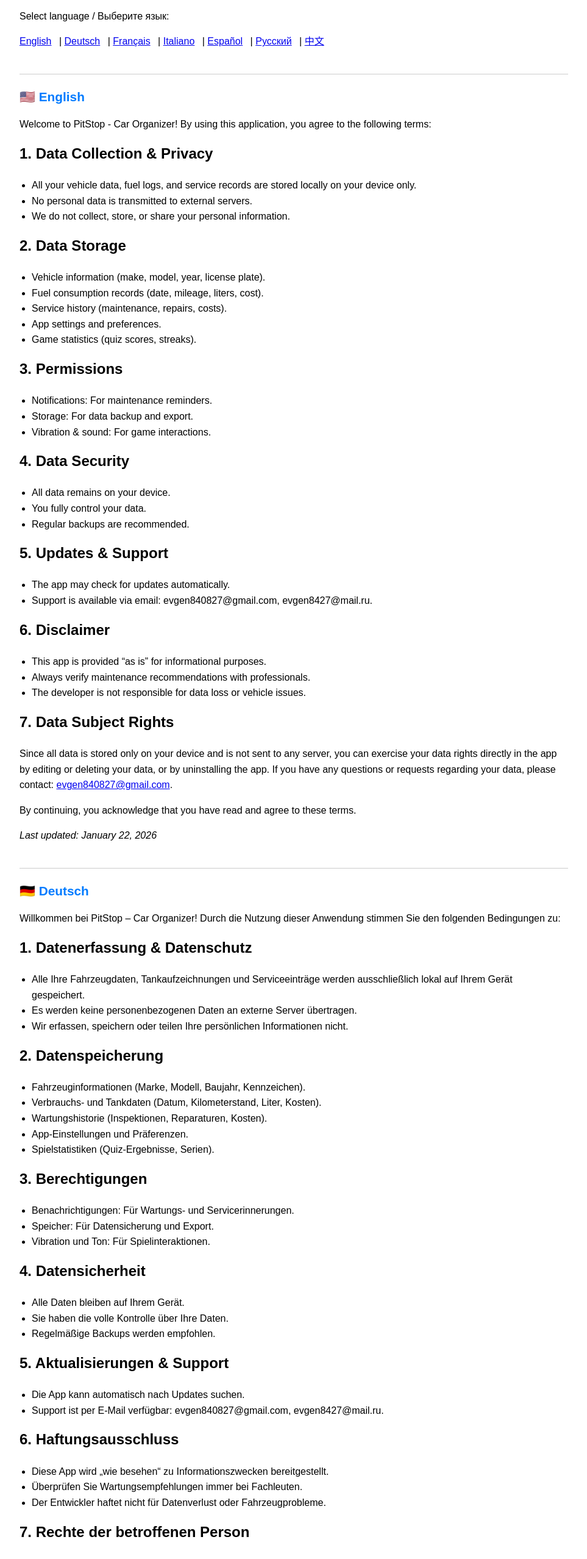
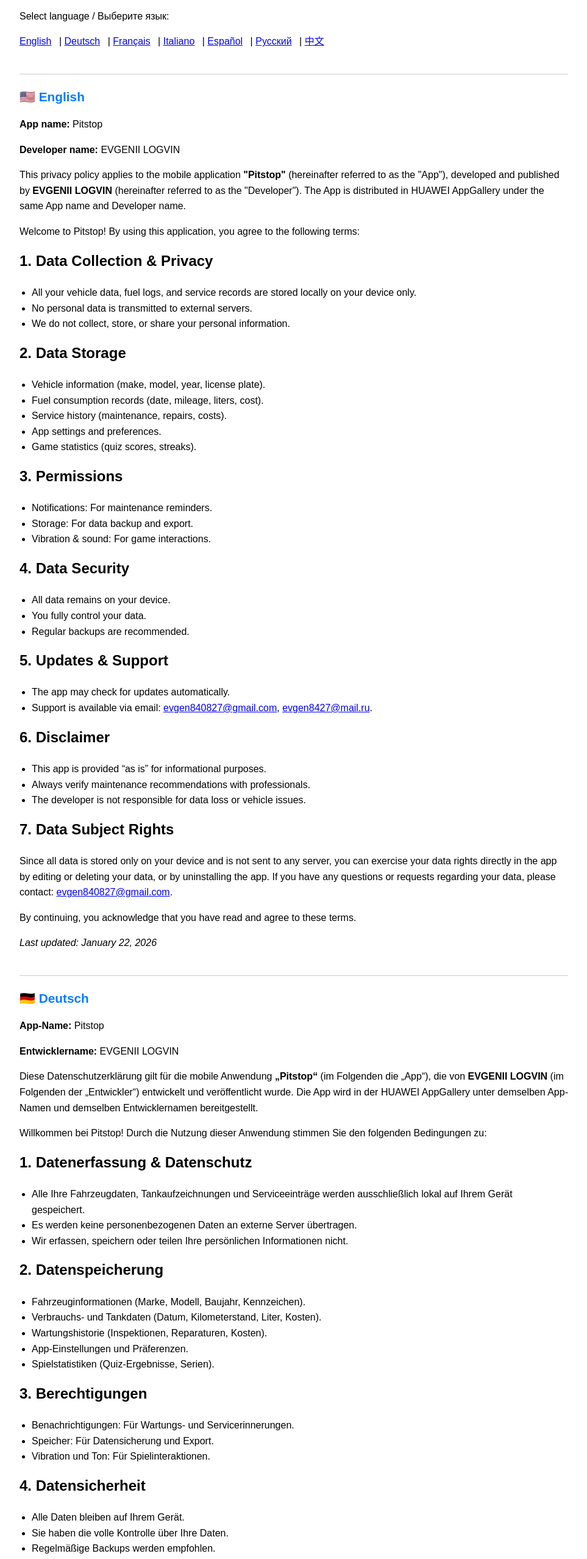
Before and after one commit to Usudka/pitstop-privacy, a plain HTML site: page index.html in a window 1280 px wide. Shown: the part 95-2651 px from the top of the page at 61% size, without its empty margins (158-1121 px from the left). Drawn offline with Linux system fonts and the light colour scheme.

Commit message:
Update index.html
Update policy

```diff
--- a/index.html
+++ b/index.html
@@ -3,7 +3,7 @@
 <head>
     <meta charset="UTF-8">
     <meta name="viewport" content="width=device-width, initial-scale=1.0">
-    <title>PitStop - Privacy Policy</title>
+    <title>Pitstop - Privacy Policy</title>
     <style>
         body { font-family: Arial, sans-serif; max-width: 900px; margin: 0 auto; padding: 20px; line-height: 1.6; }
         .lang-section { margin-top: 40px; border-top: 1px solid #ccc; padding-top: 20px; }
@@ -15,7 +15,7 @@
     </style>
 </head>
 <body>
-    <h1>PitStop - Car Organizer Privacy Policy</h1>
+    <h1>Pitstop Privacy Policy</h1>
     <p>Select language / Выберите язык:</p>
     <nav>
         <a href="#en">English</a> |
@@ -30,7 +30,16 @@
     <!-- ENGLISH -->
     <div id="en" class="lang-section">
         <div class="lang-title">🇺🇸 English</div>
-        <p>Welcome to PitStop - Car Organizer! By using this application, you agree to the following terms:</p>
+
+        <p><strong>App name:</strong> Pitstop</p>
+        <p><strong>Developer name:</strong> EVGENII LOGVIN</p>
+        <p>
+            This privacy policy applies to the mobile application <strong>"Pitstop"</strong> (hereinafter referred to as the "App"),
+            developed and published by <strong>EVGENII LOGVIN</strong> (hereinafter referred to as the "Developer").
+            The App is distributed in HUAWEI AppGallery under the same App name and Developer name.
+        </p>
+
+        <p>Welcome to Pitstop! By using this application, you agree to the following terms:</p>
 
         <h2>1. Data Collection & Privacy</h2>
         <ul>
@@ -65,7 +74,7 @@
         <h2>5. Updates & Support</h2>
         <ul>
             <li>The app may check for updates automatically.</li>
-            <li>Support is available via email: evgen840827@gmail.com, evgen8427@mail.ru.</li>
+            <li>Support is available via email: <a href="mailto:evgen840827@gmail.com">evgen840827@gmail.com</a>, <a href="mailto:evgen8427@mail.ru">evgen8427@mail.ru</a>.</li>
         </ul>
 
         <h2>6. Disclaimer</h2>
@@ -77,8 +86,10 @@
 
         <h2>7. Data Subject Rights</h2>
         <p>
-            Since all data is stored only on your device and is not sent to any server, you can exercise your data rights directly in the app by editing or deleting your data, or by uninstalling the app.
-            If you have any questions or requests regarding your data, please contact: <a href="mailto:evgen840827@gmail.com">evgen840827@gmail.com</a>.
+            Since all data is stored only on your device and is not sent to any server, you can exercise your data rights directly
+            in the app by editing or deleting your data, or by uninstalling the app.
+            If you have any questions or requests regarding your data, please contact:
+            <a href="mailto:evgen840827@gmail.com">evgen840827@gmail.com</a>.
         </p>
 
         <p>By continuing, you acknowledge that you have read and agree to these terms.</p>
@@ -88,7 +99,16 @@
     <!-- DEUTSCH -->
     <div id="de" class="lang-section">
         <div class="lang-title">🇩🇪 Deutsch</div>
-        <p>Willkommen bei PitStop – Car Organizer! Durch die Nutzung dieser Anwendung stimmen Sie den folgenden Bedingungen zu:</p>
+
+        <p><strong>App-Name:</strong> Pitstop</p>
+        <p><strong>Entwicklername:</strong> EVGENII LOGVIN</p>
+        <p>
+            Diese Datenschutzerklärung gilt für die mobile Anwendung <strong>„Pitstop“</strong> (im Folgenden die „App“),
+            die von <strong>EVGENII LOGVIN</strong> (im Folgenden der „Entwickler“) entwickelt und veröffentlicht wurde.
+            Die App wird in der HUAWEI AppGallery unter demselben App-Namen und demselben Entwicklernamen bereitgestellt.
+        </p>
+
+        <p>Willkommen bei Pitstop! Durch die Nutzung dieser Anwendung stimmen Sie den folgenden Bedingungen zu:</p>
 
         <h2>1. Datenerfassung & Datenschutz</h2>
         <ul>
@@ -123,7 +143,7 @@
         <h2>5. Aktualisierungen & Support</h2>
         <ul>
             <li>Die App kann automatisch nach Updates suchen.</li>
-            <li>Support ist per E‑Mail verfügbar: evgen840827@gmail.com, evgen8427@mail.ru.</li>
+            <li>Support ist per E‑Mail verfügbar: <a href="mailto:evgen840827@gmail.com">evgen840827@gmail.com</a>, <a href="mailto:evgen8427@mail.ru">evgen8427@mail.ru</a>.</li>
         </ul>
 
         <h2>6. Haftungsausschluss</h2>
@@ -135,8 +155,10 @@
 
         <h2>7. Rechte der betroffenen Person</h2>
         <p>
-            Da alle Daten nur auf Ihrem Gerät gespeichert werden und nicht an Server übertragen werden, können Sie Ihre Datenrechte direkt in der App ausüben, indem Sie Ihre Daten bearbeiten oder löschen oder die App deinstallieren.
-            Bei Fragen oder Anliegen zu Ihren Daten kontaktieren Sie bitte: <a href="mailto:evgen840827@gmail.com">evgen840827@gmail.com</a>.
+            Da alle Daten nur auf Ihrem Gerät gespeichert werden und nicht an Server übertragen werden, können Sie Ihre Datenrechte
+            direkt in der App ausüben, indem Sie Ihre Daten bearbeiten oder löschen oder die App deinstallieren.
+            Bei Fragen oder Anliegen zu Ihren Daten kontaktieren Sie bitte:
+            <a href="mailto:evgen840827@gmail.com">evgen840827@gmail.com</a>.
         </p>
 
         <p><em>Zuletzt aktualisiert: 22. Januar 2026</em></p>
@@ -145,7 +167,17 @@
     <!-- FRANÇAIS -->
     <div id="fr" class="lang-section">
         <div class="lang-title">🇫🇷 Français</div>
-        <p>Bienvenue dans PitStop - Car Organizer ! En utilisant cette application, vous acceptez les conditions suivantes :</p>
+
+        <p><strong>Nom de l’application :</strong> Pitstop</p>
+        <p><strong>Nom du développeur :</strong> EVGENII LOGVIN</p>
+        <p>
+            La présente politique de confidentialité s’applique à l’application mobile <strong>« Pitstop »</strong>
+            (ci-après l’« Application »), développée et publiée par <strong>EVGENII LOGVIN</strong>
+            (ci-après le « Développeur »). L’Application est distribuée dans HUAWEI AppGallery avec le même nom
+            d’application et le même nom de développeur.
+        </p>
+
+        <p>Bienvenue dans Pitstop ! En utilisant cette application, vous acceptez les conditions suivantes :</p>
 
         <h2>1. Collecte de données et confidentialité</h2>
         <ul>
@@ -180,7 +212,7 @@
         <h2>5. Mises à jour et support</h2>
         <ul>
             <li>L’application peut vérifier automatiquement la présence de mises à jour.</li>
-            <li>Support disponible par e‑mail : evgen840827@gmail.com, evgen8427@mail.ru.</li>
+            <li>Support disponible par e‑mail : <a href="mailto:evgen840827@gmail.com">evgen840827@gmail.com</a>, <a href="mailto:evgen8427@mail.ru">evgen8427@mail.ru</a>.</li>
         </ul>
 
         <h2>6. Clause de non-responsabilité</h2>
@@ -192,8 +224,11 @@
 
         <h2>7. Droits de la personne concernée</h2>
         <p>
-            Étant donné que toutes les données sont stockées uniquement sur votre appareil et ne sont pas envoyées à des serveurs, vous pouvez exercer vos droits sur les données directement dans l’application en modifiant ou supprimant vos données ou en désinstallant l’application.
-            Pour toute question concernant vos données, contactez : <a href="mailto:evgen840827@gmail.com">evgen840827@gmail.com</a>.
+            Étant donné que toutes les données sont stockées uniquement sur votre appareil et ne sont pas envoyées à des serveurs,
+            vous pouvez exercer vos droits sur les données directement dans l’application en modifiant ou supprimant vos données
+            ou en désinstallant l’application.
+            Pour toute question concernant vos données, contactez :
+            <a href="mailto:evgen840827@gmail.com">evgen840827@gmail.com</a>.
         </p>
 
         <p><em>Dernière mise à jour : 22 janvier 2026</em></p>
@@ -202,7 +237,17 @@
     <!-- ITALIANO -->
     <div id="it" class="lang-section">
         <div class="lang-title">🇮🇹 Italiano</div>
-        <p>Benvenuto in PitStop - Car Organizer! Utilizzando questa applicazione accetti i seguenti termini:</p>
+
+        <p><strong>Nome dell’app:</strong> Pitstop</p>
+        <p><strong>Nome dello sviluppatore:</strong> EVGENII LOGVIN</p>
+        <p>
+            La presente informativa sulla privacy si applica all’applicazione mobile <strong>"Pitstop"</strong>
+            (di seguito l’"App"), sviluppata e pubblicata da <strong>EVGENII LOGVIN</strong>
+            (di seguito lo "Sviluppatore"). L’App è distribuita su HUAWEI AppGallery con lo stesso nome dell’App
+            e lo stesso nome dello Sviluppatore.
+        </p>
+
+        <p>Benvenuto in Pitstop! Utilizzando questa applicazione accetti i seguenti termini:</p>
 
         <h2>1. Raccolta dei dati e privacy</h2>
         <ul>
@@ -237,7 +282,7 @@
         <h2>5. Aggiornamenti e supporto</h2>
         <ul>
             <li>L’app può controllare automaticamente la presenza di aggiornamenti.</li>
-            <li>Supporto disponibile via e‑mail: evgen840827@gmail.com, evgen8427@mail.ru.</li>
+            <li>Supporto disponibile via e‑mail: <a href="mailto:evgen840827@gmail.com">evgen840827@gmail.com</a>, <a href="mailto:evgen8427@mail.ru">evgen8427@mail.ru</a>.</li>
         </ul>
 
         <h2>6. Esclusione di responsabilità</h2>
@@ -249,8 +294,10 @@
 
         <h2>7. Diritti dell’interessato</h2>
         <p>
-            Poiché tutti i dati sono memorizzati solo sul tuo dispositivo e non vengono inviati a server, puoi esercitare i tuoi diritti sui dati direttamente nell’app modificando o eliminando i dati o disinstallando l’app.
-            Per qualsiasi richiesta relativa ai tuoi dati, contatta: <a href="mailto:evgen840827@gmail.com">evgen840827@gmail.com</a>.
+            Poiché tutti i dati sono memorizzati solo sul tuo dispositivo e non vengono inviati a server, puoi esercitare i tuoi diritti
+            sui dati direttamente nell’app modificando o eliminando i dati o disinstallando l’app.
+            Per qualsiasi richiesta relativa ai tuoi dati, contatta:
+            <a href="mailto:evgen840827@gmail.com">evgen840827@gmail.com</a>.
         </p>
 
         <p><em>Ultimo aggiornamento: 22 gennaio 2026</em></p>
@@ -259,7 +306,17 @@
     <!-- ESPAÑOL -->
     <div id="es" class="lang-section">
         <div class="lang-title">🇪🇸 Español</div>
-        <p>Bienvenido a PitStop - Car Organizer. Al utilizar esta aplicación, aceptas los siguientes términos:</p>
+
+        <p><strong>Nombre de la aplicación:</strong> Pitstop</p>
+        <p><strong>Nombre del desarrollador:</strong> EVGENII LOGVIN</p>
+        <p>
+            Esta política de privacidad se aplica a la aplicación móvil <strong>"Pitstop"</strong>
+            (en adelante, la "Aplicación"), desarrollada y publicada por <strong>EVGENII LOGVIN</strong>
+            (en adelante, el "Desarrollador"). La Aplicación se distribuye en HUAWEI AppGallery con el mismo
+            nombre de aplicación y el mismo nombre de desarrollador.
+        </p>
+
+        <p>Bienvenido a Pitstop. Al utilizar esta aplicación, aceptas los siguientes términos:</p>
 
         <h2>1. Recopilación de datos y privacidad</h2>
         <ul>
@@ -294,7 +351,7 @@
         <h2>5. Actualizaciones y soporte</h2>
         <ul>
             <li>La aplicación puede buscar actualizaciones automáticamente.</li>
-            <li>Soporte disponible por correo electrónico: evgen840827@gmail.com, evgen8427@mail.ru.</li>
+            <li>Soporte disponible por correo electrónico: <a href="mailto:evgen840827@gmail.com">evgen840827@gmail.com</a>, <a href="mailto:evgen8427@mail.ru">evgen8427@mail.ru</a>.</li>
         </ul>
 
         <h2>6. Descargo de responsabilidad</h2>
@@ -306,8 +363,10 @@
 
         <h2>7. Derechos del titular de los datos</h2>
         <p>
-            Dado que todos los datos se almacenan solo en tu dispositivo y no se envían a servidores, puedes ejercer tus derechos sobre los datos directamente en la aplicación editando o eliminando tus datos o desinstalando la aplicación.
-            Para cualquier consulta sobre tus datos, escribe a: <a href="mailto:evgen840827@gmail.com">evgen840827@gmail.com</a>.
+            Dado que todos los datos se almacenan solo en tu dispositivo y no se envían a servidores, puedes ejercer tus derechos
+            sobre los datos directamente en la aplicación editando o eliminando tus datos o desinstalando la aplicación.
+            Para cualquier consulta sobre tus datos, escribe a:
+            <a href="mailto:evgen840827@gmail.com">evgen840827@gmail.com</a>.
         </p>
 
         <p><em>Última actualización: 22 de enero de 2026</em></p>
@@ -316,7 +375,17 @@
     <!-- РУССКИЙ -->
     <div id="ru" class="lang-section">
         <div class="lang-title">🇷🇺 Русский</div>
-        <p>Добро пожаловать в PitStop - Car Organizer! Используя это приложение, вы соглашаетесь со следующими условиями:</p>
+
+        <p><strong>Название приложения:</strong> Pitstop</p>
+        <p><strong>Имя разработчика:</strong> EVGENII LOGVIN</p>
+        <p>
+            Настоящая политика конфиденциальности применяется к мобильному приложению
+            <strong>«Pitstop»</strong> (далее — «Приложение»), разработанному и опубликованному
+            <strong>EVGENII LOGVIN</strong> (далее — «Разработчик»).
+            Приложение распространяется в магазине HUAWEI AppGallery под тем же названием Приложения и тем же именем Разработчика.
+        </p>
+
+        <p>Добро пожаловать в Pitstop! Используя это приложение, вы соглашаетесь со следующими условиями:</p>
 
         <h2>1. Сбор данных и конфиденциальность</h2>
         <ul>
@@ -351,7 +420,10 @@
         <h2>5. Обновления и поддержка</h2>
         <ul>
             <li>Приложение может автоматически проверять наличие обновлений.</li>
-            <li>Поддержка доступна по электронной почте: evgen840827@gmail.com, evgen8427@mail.ru.</li>
+            <li>Поддержка доступна по электронной почте:
+                <a href="mailto:evgen840827@gmail.com">evgen840827@gmail.com</a>,
+                <a href="mailto:evgen8427@mail.ru">evgen8427@mail.ru</a>.
+            </li>
         </ul>
 
         <h2>6. Отказ от ответственности</h2>
@@ -363,8 +435,10 @@
 
         <h2>7. Права субъекта персональных данных</h2>
         <p>
-            Поскольку все данные хранятся только на вашем устройстве и никуда не передаются, вы можете реализовать свои права на доступ, исправление и удаление данных напрямую в приложении, редактируя или удаляя записи, а также удалив приложение.
-            По любым вопросам или запросам, связанным с вашими данными, вы можете написать на: <a href="mailto:evgen840827@gmail.com">evgen840827@gmail.com</a>.
+            Поскольку все данные хранятся только на вашем устройстве и никуда не передаются, вы можете реализовать свои права
+            на доступ, исправление и удаление данных напрямую в приложении, редактируя или удаляя записи, а также удалив приложение.
+            По любым вопросам или запросам, связанным с вашими данными, вы можете написать на:
+            <a href="mailto:evgen840827@gmail.com">evgen840827@gmail.com</a>.
         </p>
 
         <p>Продолжая использование приложения, вы подтверждаете, что прочитали и согласны с этими условиями.</p>
@@ -374,7 +448,15 @@
     <!-- 中文 -->
     <div id="zh" class="lang-section">
         <div class="lang-title">🇨🇳 中文</div>
-        <p>欢迎使用 PitStop - Car Organizer！使用本应用程序即表示您同意以下条款：</p>
+
+        <p><strong>应用名称：</strong> Pitstop</p>
+        <p><strong>开发者名称：</strong> EVGENII LOGVIN</p>
+        <p>
+            本隐私政策适用于由 <strong>EVGENII LOGVIN</strong>（以下简称“开发者”）开发并发布的移动应用程序
+            <strong>“Pitstop”</strong>（以下简称“本应用”）。本应用在 HUAWEI AppGallery 中以相同的应用名称和开发者名称进行分发。
+        </p>
+
+        <p>欢迎使用 Pitstop！使用本应用程序即表示您同意以下条款：</p>
 
         <h2>1. 数据收集与隐私</h2>
         <ul>
@@ -409,7 +491,7 @@
         <h2>5. 更新与支持</h2>
         <ul>
             <li>应用可能会自动检查更新。</li>
-            <li>支持邮箱：evgen840827@gmail.com，evgen8427@mail.ru。</li>
+            <li>支持邮箱：<a href="mailto:evgen840827@gmail.com">evgen840827@gmail.com</a>，<a href="mailto:evgen8427@mail.ru">evgen8427@mail.ru</a>。</li>
         </ul>
 
         <h2>6. 免责声明</h2>
@@ -421,8 +503,9 @@
 
         <h2>7. 数据主体权利</h2>
         <p>
-            由于所有数据仅存储在您的设备上且不会发送到服务器，您可以在应用中通过编辑或删除记录，或卸载应用来行使对数据的访问、更正和删除权利。
-            如对您的数据有任何问题或请求，请发送邮件至：<a href="mailto:evgen840827@gmail.com">evgen840827@gmail.com</a>。
+            由于所有数据仅存储在您的设备上且不会发送到服务器，您可以在应用中通过编辑或删除记录，
+            或卸载应用来行使对数据的访问、更正和删除权利。如对您的数据有任何问题或请求，请发送邮件至：
+            <a href="mailto:evgen840827@gmail.com">evgen840827@gmail.com</a>。
         </p>
 
         <p><em>最后更新日期：2026 年 1 月 22 日</em></p>
```
